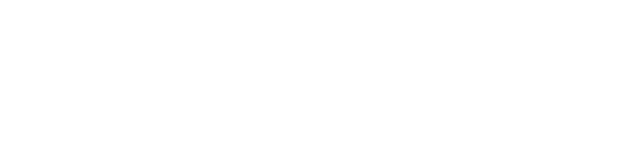
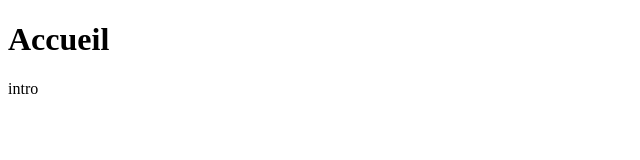
Before and after one commit to Greg59Lille/dwwm2021-lille-git, a plain HTML site: page index.html in a window 1280 px wide. Shown: the whole page, without its empty margins (0-640 px from the left). Drawn offline with Linux system fonts and the light colour scheme.

```diff
--- a/index.html
+++ b/index.html
@@ -7,6 +7,7 @@
     <title>Document</title>
 </head>
 <body>
-
+    <h1>Accueil</h1>
+    <p>intro</p>
 </body>
 </html>
```
